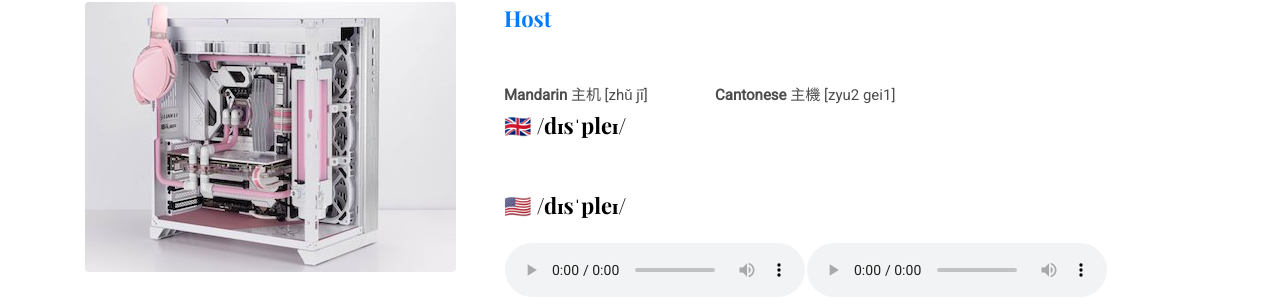
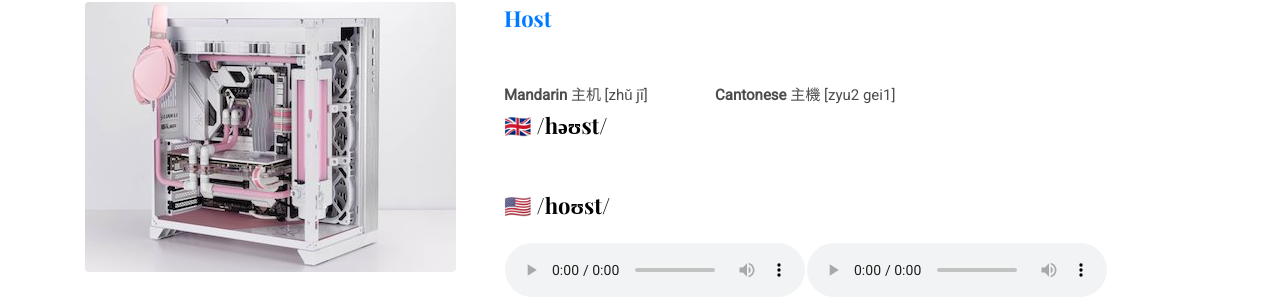
Before and after one commit to a1g5/a1g5.github.io, a Jekyll site: the page built from _posts/2023-02-20-host.markdown, in a window 1280 px wide and 900 px high, scrolled down 571 px. Shown: the part 150-457 px from the top of the window. Built offline with Jekyll 4.4.1, drawn with Linux system fonts in a browser that asks for light colours.

Commit message:
Update 2023-02-20-host.markdown

```diff
--- a/_posts/2023-02-20-host.markdown
+++ b/_posts/2023-02-20-host.markdown
@@ -8,7 +8,7 @@ image:  /assets/images/blog/post-2.jpg
 <br>
 <B>Mandarin</B> 主机 [zhǔ jī] &emsp;&emsp;&emsp;&emsp; <B>Cantonese</B> 主機 [zyu2 gei1]
 <br>
-**🇬🇧 <B>/dɪsˈpleɪ/</B>**  &emsp;&emsp;&emsp;&emsp;&emsp;&emsp;&emsp;&emsp;&emsp;&emsp;&emsp;&emsp;&emsp;&emsp;&emsp;&emsp;  **🇺🇸 <B>/dɪsˈpleɪ/</B>**
+**🇬🇧 <B>/həʊst/</B>**  &emsp;&emsp;&emsp;&emsp;&emsp;  **🇺🇸 <B>/hoʊst/</B>**
 <table><tr>
 <td><audio controls="controls">
   <source src="/assets/audio/host-gb.mp3" type="audio/mpeg">
```
